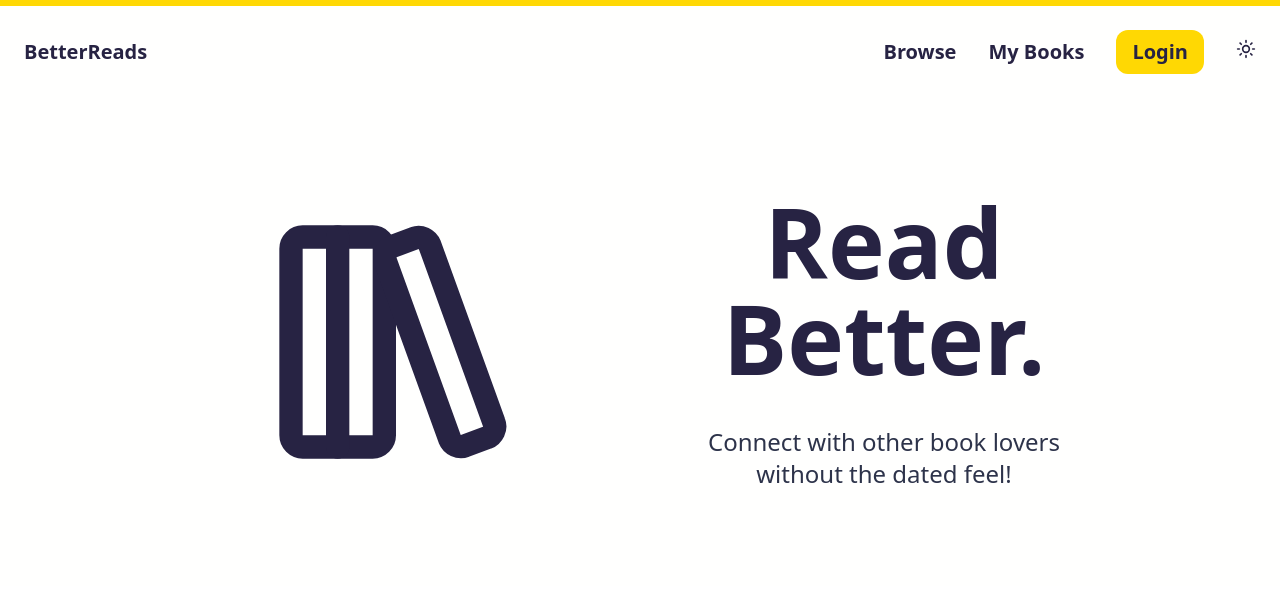
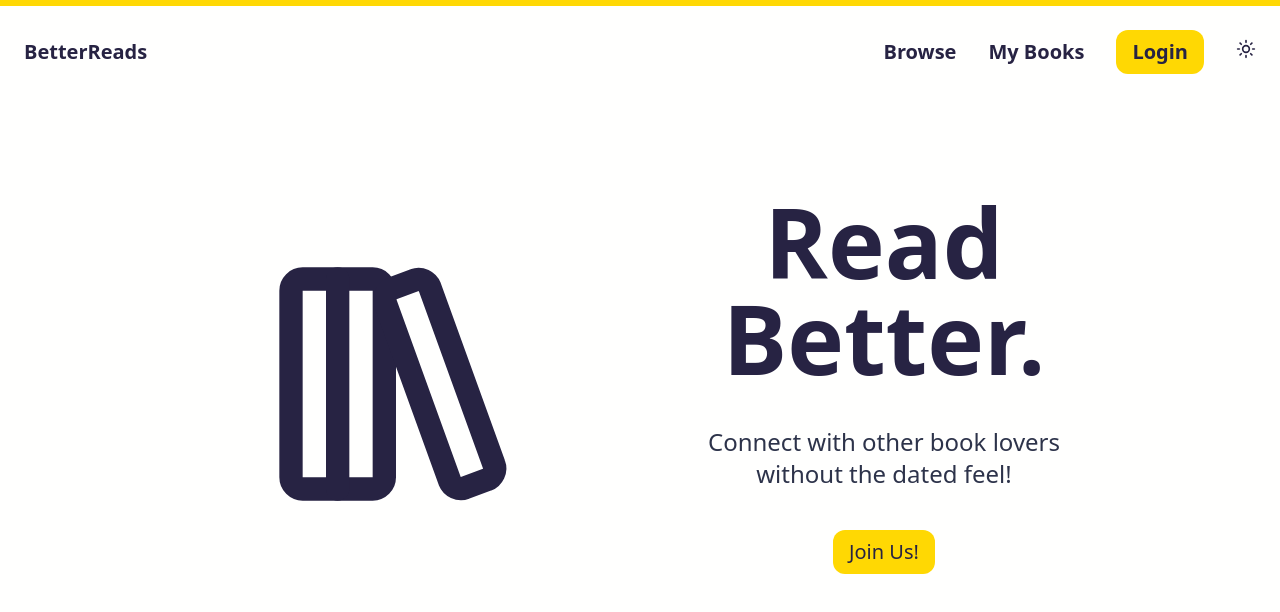
Before and after one commit to sakshampowdel/BetterReads, a React (Vite) app in the folder frontend/: page / in a window 1280 px wide. Shown: the top 612 px of the page. Built offline with nearby package versions, Linux system fonts and the light colour scheme.

Commit message:
feat(frontend): add join now button to hero

```diff
--- a/frontend/src/pages/landing/Hero.tsx
+++ b/frontend/src/pages/landing/Hero.tsx
@@ -1,4 +1,5 @@
 import { LibraryBig } from "lucide-react";
+import { Link } from "react-router-dom";
 
 const Hero = () => {
   return (
@@ -10,13 +11,16 @@ const Hero = () => {
         <LibraryBig className="h-full max-h-70 min-w-full" />
       </div>
 
-      <div className="flex flex-col gap-10 flex-wrap text-center">
+      <div className="flex flex-col gap-10 flex-wrap items-center text-center">
         <h1 className="text-foreground font-bold text-8xl max-lg:text-6xl">
           Read Better.
         </h1>
         <p className="text-muted text-2xl">
           Connect with other book lovers without the dated feel!
         </p>
+        <button className="hover:cursor-pointer bg-accent text-xl text-accent-foreground p-2 px-4 w-fit rounded-xl">
+          <Link to="/login">Join Us!</Link>
+        </button>
       </div>
     </section>
   );
```
